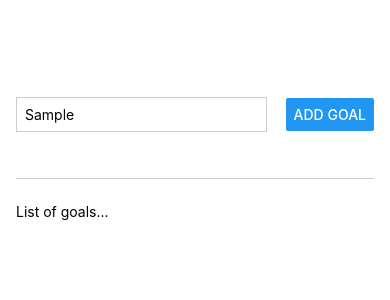
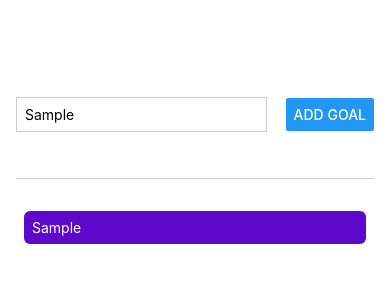
Before and after one commit to Matt658041/React-Native--Goals-Manager, a React Native app: screen / in a window 390 px wide. Both pictures are taken after typing "Sample" into the empty fields and a click on the button "ADD GOAL". Shown: the top 300 px of the page. Built offline with nearby package versions, Linux system fonts and the light colour scheme.

Commit message:
created a flatlist  with a key extractor

```diff
--- a/App.js
+++ b/App.js
@@ -1,16 +1,26 @@
-import { useState } from 'react';
-import { StyleSheet, Text, View, Button, TextInput } from "react-native";
+import { useState } from "react";
+import {
+  StyleSheet,
+  Text,
+  View,
+  Button,
+  TextInput,
+  FlatList,
+} from "react-native";
 
 export default function App() {
-  const [enteredGoalText, setEnteredGoalText] = useState('');
-
+  const [enteredGoalText, setEnteredGoalText] = useState("");
+  const [courseGoals, setCourseGoals] = useState([]);
 
   function goalInputHandler(enteredText) {
     setEnteredGoalText(enteredText);
   }
 
   function addGoalInputHandler() {
-    console.log(enteredGoalText);
+    setCourseGoals((currentCourseGoals) => [
+      ...currentCourseGoals,
+      {text: enteredGoalText, id: Math.random().toString()},
+    ]);
   }
 
   return (
@@ -24,7 +34,19 @@
         <Button title="Add goal" onPress={addGoalInputHandler} />
       </View>
       <View style={styles.goalsContainer}>
-        <Text>List of goals...</Text>
+        <FlatList
+          data={courseGoals}
+          renderItem={(itemData) => {
+            return (
+              <View style={styles.goalItem}>
+                <Text style={styles.goalText}>{itemData.item.text}</Text>
+              </View>
+            );
+          }}
+          keyExtractor={(item, index) => {
+            return item.id;
+          }}
+        />
       </View>
     </View>
   );
@@ -55,4 +77,13 @@
   goalsContainer: {
     flex: 5,
   },
+  goalItem: {
+    margin: 8,
+    borderRadius: 6,
+    backgroundColor: "#5e08cc",
+    padding: 8,
+  },
+  goalText: {
+    color: "white",
+  },
 });
```
